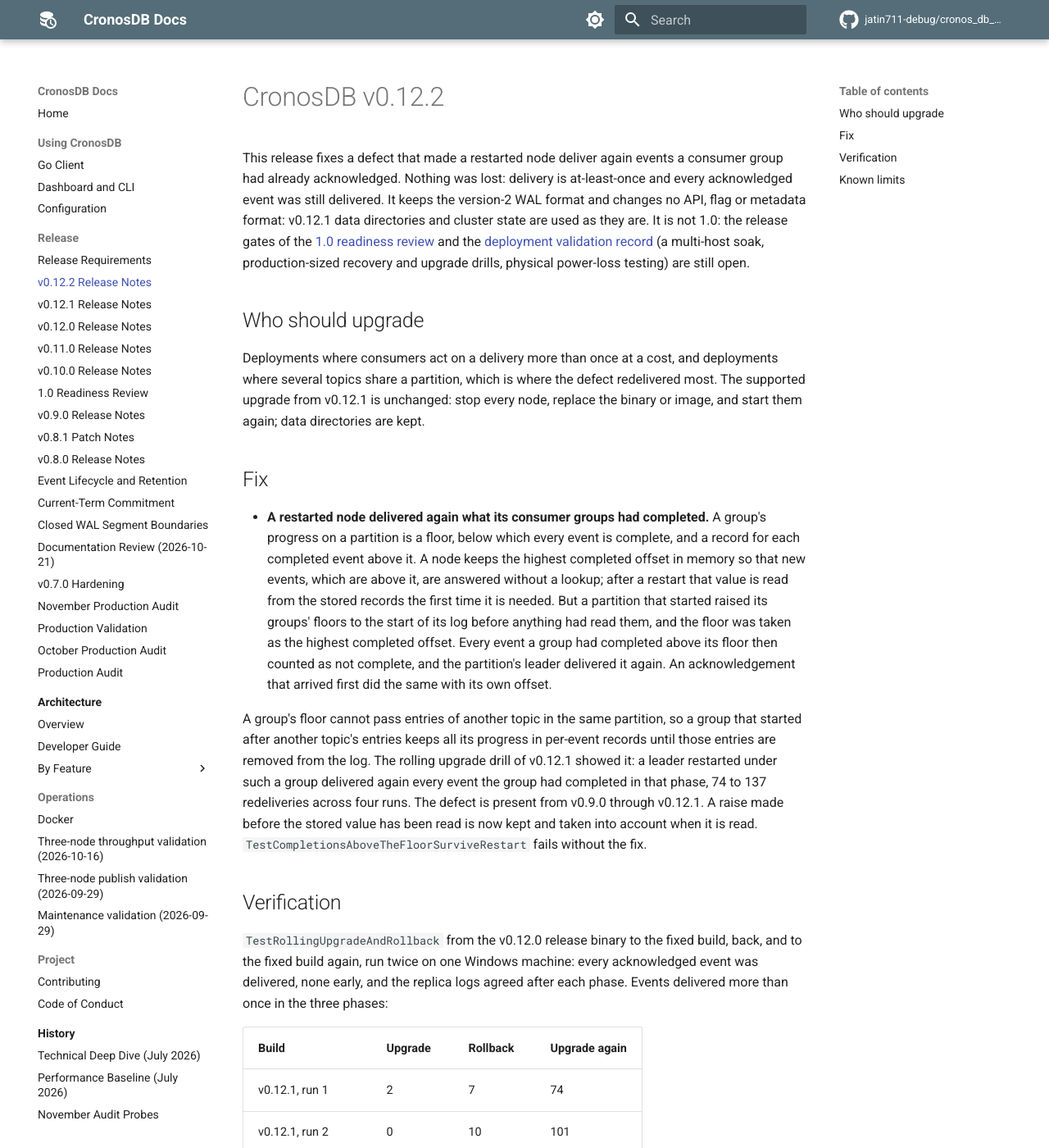
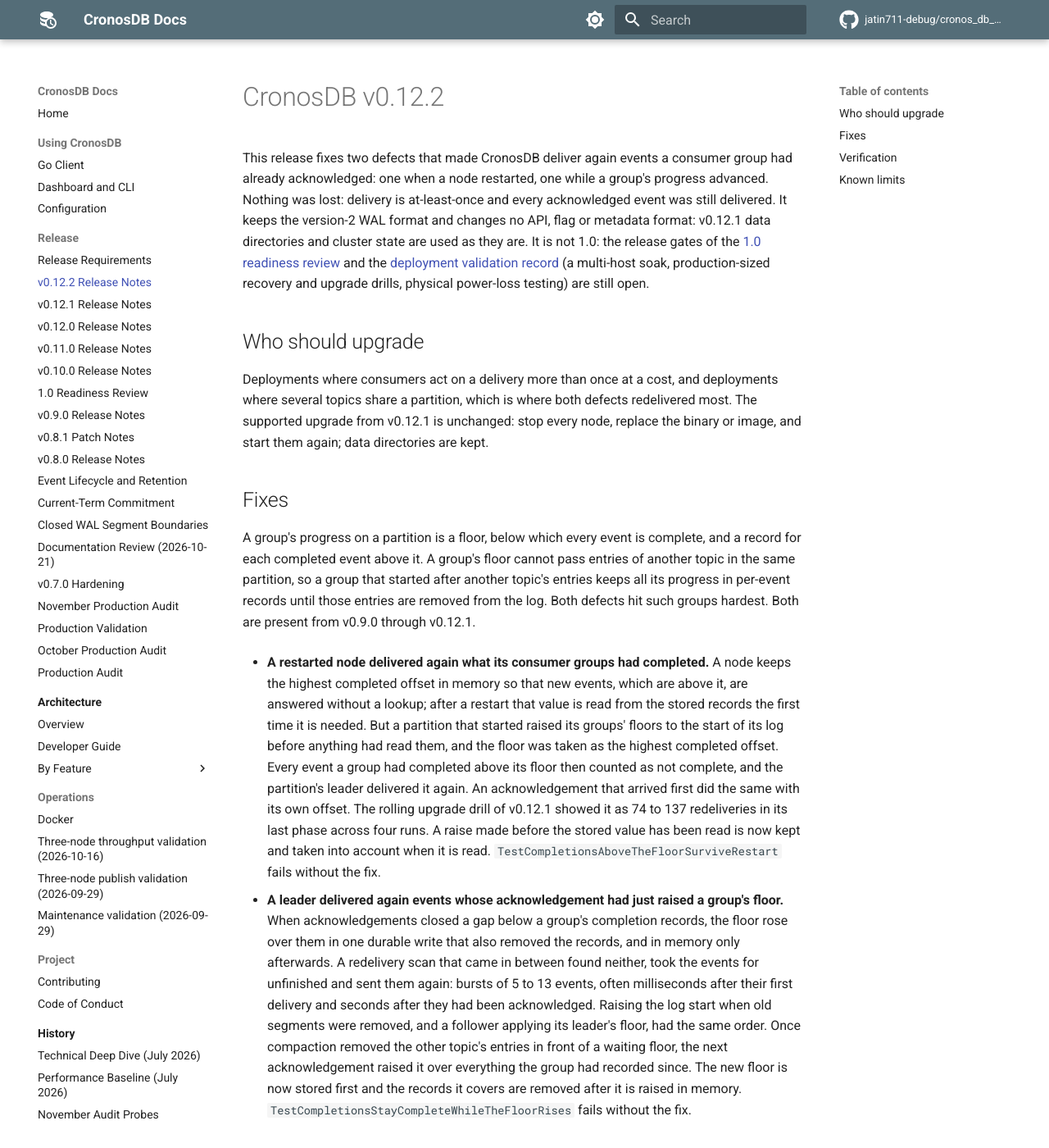
Before and after one commit to jatin711-debug/cronos_db_golang, an MkDocs documentation site: the page built from docs/RELEASE_V0.12.2.md, in a window 1280 px wide and 1400 px high. Shown: the whole window at 82% size. Built offline with MkDocs 1.6.1 and Material for MkDocs 9.7.7, drawn with Linux system fonts in a browser that asks for light colours; comment, search, counter and statistics services are not loaded; some of the changed text lies outside the part shown.

Commit message:
release: v0.12.2 also fixes redelivery while a group's floor rises
The release notes, PRODUCTION_RELEASE.md and the v0.12.2 section of
PRODUCTION_VALIDATION.md now describe the second redelivery defect and how
the drills of the first, unpublished v0.12.2 build found it, with the runs
that verify both fixes.

Co-Authored-By: Claude Opus 5.5 <noreply@anthropic.com>

```diff
--- a/docs/PRODUCTION_VALIDATION.md
+++ b/docs/PRODUCTION_VALIDATION.md
@@ -45,6 +45,21 @@ above it had been read. The last phase was the one hit because its group's floor
 could not pass the previous phase's entries of another topic, so all its
 progress was in those records. With the fix the last phase redelivered 3 and 5
 events in two runs. Nothing was lost in any run.
+
+**A second cause.** The drill of the first v0.12.2 build, run with its release
+binaries before publication, still redelivered 38 events in its last phase.
+Further runs, traced per event and then with the dispatcher's decisions logged,
+found bursts of 5 to 13 redeliveries a few milliseconds apart at a leader, of
+events acknowledged up to seconds before, in 6 of 10 traced runs and in every
+phase. Each burst was a redelivery scan that came in while an acknowledgement
+raised its group's floor: the new floor was stored, and the records below it
+removed, before the floor was raised in memory, and the scan found neither.
+Raising the log start on compaction had the same order, which is why groups
+waiting behind another topic's entries were hit hardest. The fix, also in
+v0.12.2, removes the records only after the floor is raised in memory. In six
+runs with both fixes every redelivery was of an event delivered just before
+its node was killed, at most 4 in a phase. The first build was not published;
+its tag and draft release were replaced.
 
 **The take-up guard on ordinary restarts.** The committed assignment did not
 lag. A node that starts replays the cluster's metadata log from the beginning,
--- a/docs/RELEASE_V0.12.2.md
+++ b/docs/RELEASE_V0.12.2.md
@@ -1,67 +1,83 @@
 # CronosDB v0.12.2
 
-This release fixes a defect that made a restarted node deliver again events a
-consumer group had already acknowledged. Nothing was lost: delivery is
-at-least-once and every acknowledged event was still delivered. It keeps the
-version-2 WAL format and changes no API, flag or metadata format: v0.12.1 data
-directories and cluster state are used as they are. It is not 1.0: the release
-gates of the [1.0 readiness review](RELEASE_READINESS_1.0.0_2026-10-28.md) and
-the [deployment validation record](PRODUCTION_VALIDATION.md) (a multi-host soak,
+This release fixes two defects that made CronosDB deliver again events a
+consumer group had already acknowledged: one when a node restarted, one while a
+group's progress advanced. Nothing was lost: delivery is at-least-once and
+every acknowledged event was still delivered. It keeps the version-2 WAL format
+and changes no API, flag or metadata format: v0.12.1 data directories and
+cluster state are used as they are. It is not 1.0: the release gates of the
+[1.0 readiness review](RELEASE_READINESS_1.0.0_2026-10-28.md) and the
+[deployment validation record](PRODUCTION_VALIDATION.md) (a multi-host soak,
 production-sized recovery and upgrade drills, physical power-loss testing) are
 still open.
 
 ## Who should upgrade
 
 Deployments where consumers act on a delivery more than once at a cost, and
-deployments where several topics share a partition, which is where the defect
-redelivered most. The supported upgrade from v0.12.1 is unchanged: stop every
-node, replace the binary or image, and start them again; data directories are
-kept.
+deployments where several topics share a partition, which is where both
+defects redelivered most. The supported upgrade from v0.12.1 is unchanged: stop
+every node, replace the binary or image, and start them again; data directories
+are kept.
 
-## Fix
+## Fixes
+
+A group's progress on a partition is a floor, below which every event is
+complete, and a record for each completed event above it. A group's floor
+cannot pass entries of another topic in the same partition, so a group that
+started after another topic's entries keeps all its progress in per-event
+records until those entries are removed from the log. Both defects hit such
+groups hardest. Both are present from v0.9.0 through v0.12.1.
 
 - **A restarted node delivered again what its consumer groups had completed.**
-  A group's progress on a partition is a floor, below which every event is
-  complete, and a record for each completed event above it. A node keeps the
-  highest completed offset in memory so that new events, which are above it,
-  are answered without a lookup; after a restart that value is read from the
-  stored records the first time it is needed. But a partition that started
-  raised its groups' floors to the start of its log before anything had read
-  them, and the floor was taken as the highest completed offset. Every event a
-  group had completed above its floor then counted as not complete, and the
-  partition's leader delivered it again. An acknowledgement that arrived first
-  did the same with its own offset.
+  A node keeps the highest completed offset in memory so that new events, which
+  are above it, are answered without a lookup; after a restart that value is
+  read from the stored records the first time it is needed. But a partition
+  that started raised its groups' floors to the start of its log before
+  anything had read them, and the floor was taken as the highest completed
+  offset. Every event a group had completed above its floor then counted as not
+  complete, and the partition's leader delivered it again. An acknowledgement
+  that arrived first did the same with its own offset. The rolling upgrade
+  drill of v0.12.1 showed it as 74 to 137 redeliveries in its last phase across
+  four runs. A raise made before the stored value has been read is now kept and
+  taken into account when it is read.
+  `TestCompletionsAboveTheFloorSurviveRestart` fails without the fix.
 
-  A group's floor cannot pass entries of another topic in the same partition,
-  so a group that started after another topic's entries keeps all its progress
-  in per-event records until those entries are removed from the log. The
-  rolling upgrade drill of v0.12.1 showed it: a leader restarted under such a
-  group delivered again every event the group had completed in that phase,
-  74 to 137 redeliveries across four runs. The defect is present from v0.9.0
-  through v0.12.1. A raise made before the stored value has been read is now
-  kept and taken into account when it is read.
-  `TestCompletionsAboveTheFloorSurviveRestart` fails without the fix.
+- **A leader delivered again events whose acknowledgement had just raised a
+  group's floor.** When acknowledgements closed a gap below a group's
+  completion records, the floor rose over them in one durable write that also
+  removed the records, and in memory only afterwards. A redelivery scan that
+  came in between found neither, took the events for unfinished and sent them
+  again: bursts of 5 to 13 events, often milliseconds after their first
+  delivery and seconds after they had been acknowledged. Raising the log start
+  when old segments were removed, and a follower applying its leader's floor,
+  had the same order. Once compaction removed the other topic's entries in
+  front of a waiting floor, the next acknowledgement raised it over everything
+  the group had recorded since. The new floor is now stored first and the
+  records it covers are removed after it is raised in memory.
+  `TestCompletionsStayCompleteWhileTheFloorRises` fails without the fix.
 
 ## Verification
 
-`TestRollingUpgradeAndRollback` from the v0.12.0 release binary to the fixed
-build, back, and to the fixed build again, run twice on one Windows machine:
-every acknowledged event was delivered, none early, and the replica logs agreed
-after each phase. Events delivered more than once in the three phases:
+`TestRollingUpgradeAndRollback` kills and restarts each node of a three-node
+cluster in turn, in three phases: upgrade, rollback, and upgrade again, under
+traffic. Every run below delivered every acknowledged event, none early, and the
+replica logs agreed after each phase. An event delivered just before its node
+was killed is delivered again, because its acknowledgement died with the node;
+that is the at-least-once guarantee. The other redeliveries are the defects'.
+Runs on one Windows machine, the later ones traced per event:
 
-| Build | Upgrade | Rollback | Upgrade again |
+| Build | Runs | Most redeliveries in one phase | Redeliveries not explained by a kill |
 | --- | --- | --- | --- |
-| v0.12.1, run 1 | 2 | 7 | 74 |
-| v0.12.1, run 2 | 0 | 10 | 101 |
-| v0.12.2 build, run 1 | 2 | 12 | 3 |
-| v0.12.2 build, run 2 | 7 | 3 | 5 |
+| v0.12.1 | 4 | 137 | not traced |
+| first fix only | 16 | 38 | 30 in 6 of 10 traced runs |
+| both fixes | 6 | 4 | none |
 
-What remains is the progress a partition's new leader has not yet received
-when it takes over; the rollback phase runs v0.12.0 nodes, which still have the
-defect. The release itself is checked as before: CI, the release workflow's
-image scan and container fault tests on the exact image, and the rolling
-upgrade drill from v0.12.1 with the release binaries. The release page records
-the results and the image digest.
+Three of the six runs with both fixes went from the v0.12.1 release binary to
+the fixed build and back, three used the fixed build in every phase. The release
+itself is checked as before: CI, the release workflow's image scan and
+container fault tests on the exact image, and the rolling upgrade drill from
+v0.12.1 with the release binaries. The release page records the results and the
+image digest.
 
 ## Known limits
 
```
Also changed, not shown: docs/PRODUCTION_RELEASE.md (+6 -5 lines).
